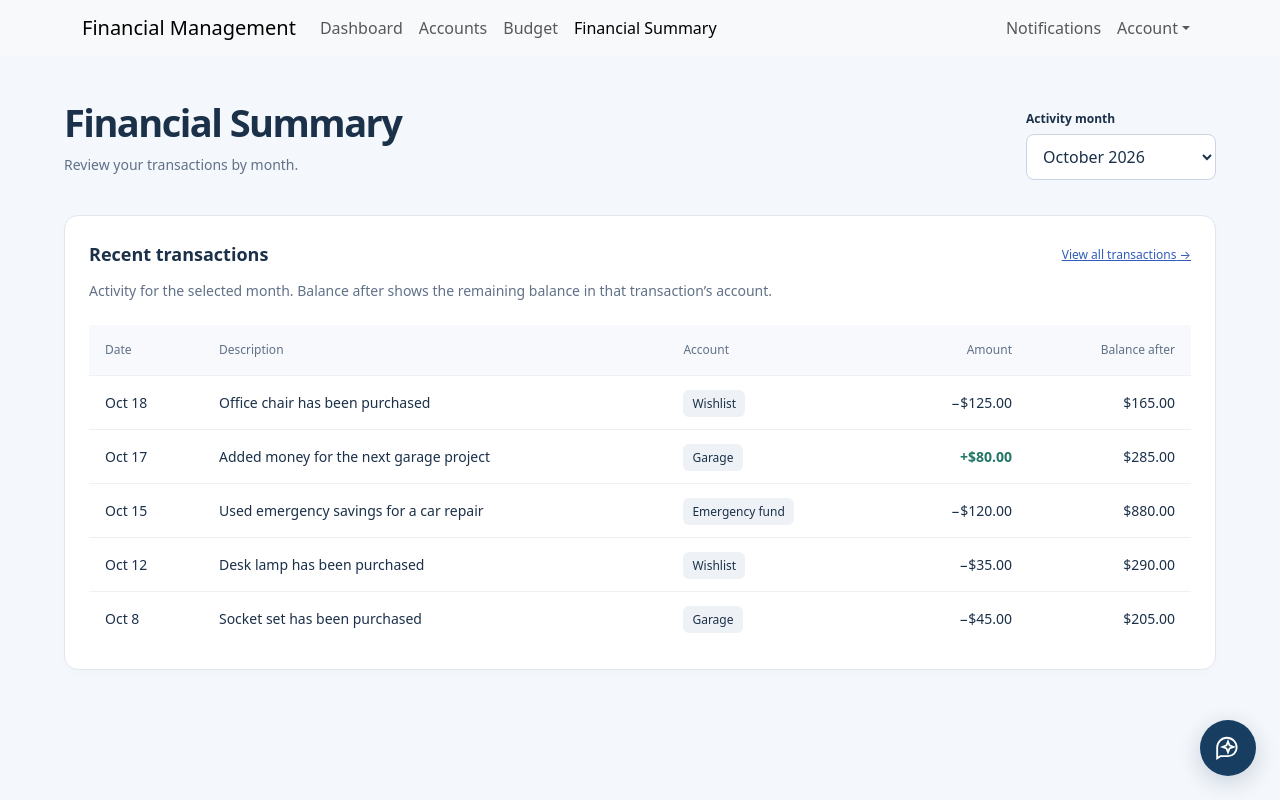
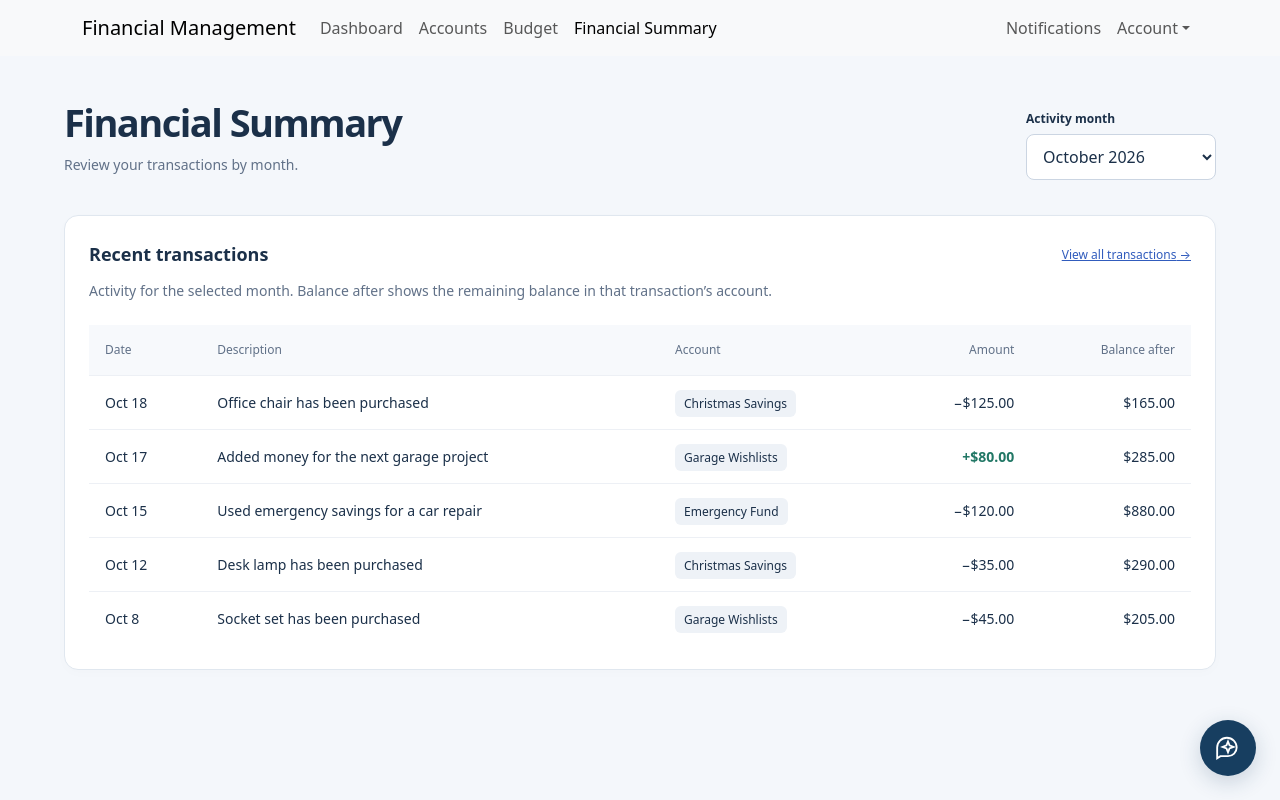
Before and after one commit to ZaneD03/stackunderflow, a React (Create React App) app: page /financial-summary in a window 1280 px wide. Built offline with nearby package versions, Linux system fonts and the light colour scheme.

Commit message:
jaron added changes discussed in the meeting

```diff
--- a/src/pages/FinancialSummary.js
+++ b/src/pages/FinancialSummary.js
@@ -6,20 +6,20 @@ const money = (amount) => new Intl.NumberFormat('en-US', { style: 'currency', cu
 // Frontend examples. Descriptions represent notes entered when recording activity.
 // Purchase events use an item name; connect these records to account activity later.
 const activity = [
-  { id: 1, date: '2026-09-01', account: 'Emergency fund', description: 'Added part of my paycheck for unexpected expenses', amount: 200 },
-  { id: 2, date: '2026-09-03', account: 'Wishlist', description: 'Saving for a new desk setup', amount: 150 },
-  { id: 3, date: '2026-09-10', account: 'Garage', description: 'Added money for garage tools', amount: 100 },
-  { id: 4, date: '2026-09-17', account: 'Emergency fund', description: 'Monthly emergency fund contribution', amount: 100 },
-  { id: 5, date: '2026-10-01', account: 'Wishlist', description: 'Added birthday money to my wishlist', amount: 75 },
-  { id: 6, date: '2026-10-03', account: 'Emergency fund', description: 'Emergency fund added — payday contribution', amount: 200 },
-  { id: 7, date: '2026-10-08', account: 'Garage', type: 'purchase', itemName: 'Socket set', amount: -45 },
-  { id: 8, date: '2026-10-12', account: 'Wishlist', type: 'purchase', itemName: 'Desk lamp', amount: -35 },
-  { id: 9, date: '2026-10-15', account: 'Emergency fund', description: 'Used emergency savings for a car repair', amount: -120 },
-  { id: 10, date: '2026-10-17', account: 'Garage', description: 'Added money for the next garage project', amount: 80 },
-  { id: 11, date: '2026-10-18', account: 'Wishlist', type: 'purchase', itemName: 'Office chair', amount: -125 },
+  { id: 1, date: '2026-09-01', account: 'Emergency Fund', description: 'Added part of my paycheck for unexpected expenses', amount: 200 },
+  { id: 2, date: '2026-09-03', account: 'Christmas Savings', description: 'Saving for Christmas gifts', amount: 150 },
+  { id: 3, date: '2026-09-10', account: 'Garage Wishlists', description: 'Added money for garage tools', amount: 100 },
+  { id: 4, date: '2026-09-17', account: 'Emergency Fund', description: 'Monthly emergency fund contribution', amount: 100 },
+  { id: 5, date: '2026-10-01', account: 'Christmas Savings', description: 'Added money for Christmas shopping', amount: 75 },
+  { id: 6, date: '2026-10-03', account: 'Emergency Fund', description: 'Emergency fund added — payday contribution', amount: 200 },
+  { id: 7, date: '2026-10-08', account: 'Garage Wishlists', type: 'purchase', itemName: 'Socket set', amount: -45 },
+  { id: 8, date: '2026-10-12', account: 'Christmas Savings', type: 'purchase', itemName: 'Desk lamp', amount: -35 },
+  { id: 9, date: '2026-10-15', account: 'Emergency Fund', description: 'Used emergency savings for a car repair', amount: -120 },
+  { id: 10, date: '2026-10-17', account: 'Garage Wishlists', description: 'Added money for the next garage project', amount: 80 },
+  { id: 11, date: '2026-10-18', account: 'Christmas Savings', type: 'purchase', itemName: 'Office chair', amount: -125 },
 ];
 // Calculate each account's balance in chronological order before filtering by month.
-const balances = { Wishlist: 100, Garage: 150, 'Emergency fund': 500 };
+const balances = { 'Christmas Savings': 100, 'Garage Wishlists': 150, 'Emergency Fund': 500 };
 const transactions = activity.map((item) => {
   balances[item.account] += item.amount;
   return {
```
